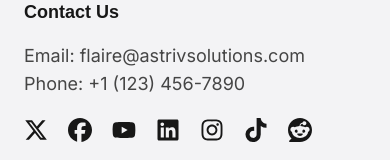
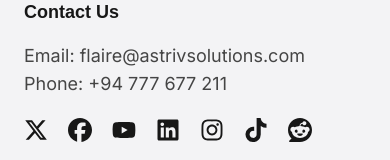
Before and after one commit to astriv-solutions/flaire-web, a Next.js app: page / in a window 390 px wide. Shown: the part 9895-10055 px from the top of the page. Built offline with nearby package versions, Linux system fonts and the light colour scheme.

Commit message:
refactor: Update telephone number in footer details

```diff
--- a/src/data/footer.ts
+++ b/src/data/footer.ts
@@ -23,7 +23,7 @@ export const footerDetails: {
     },
   ],
   email: 'flaire@astrivsolutions.com',
-  telephone: '+1 (123) 456-7890',
+  telephone: '+94 777 677 211',
   socials: {
     x: 'https://twitter.com/x',
     facebook: 'https://facebook.com',
```
